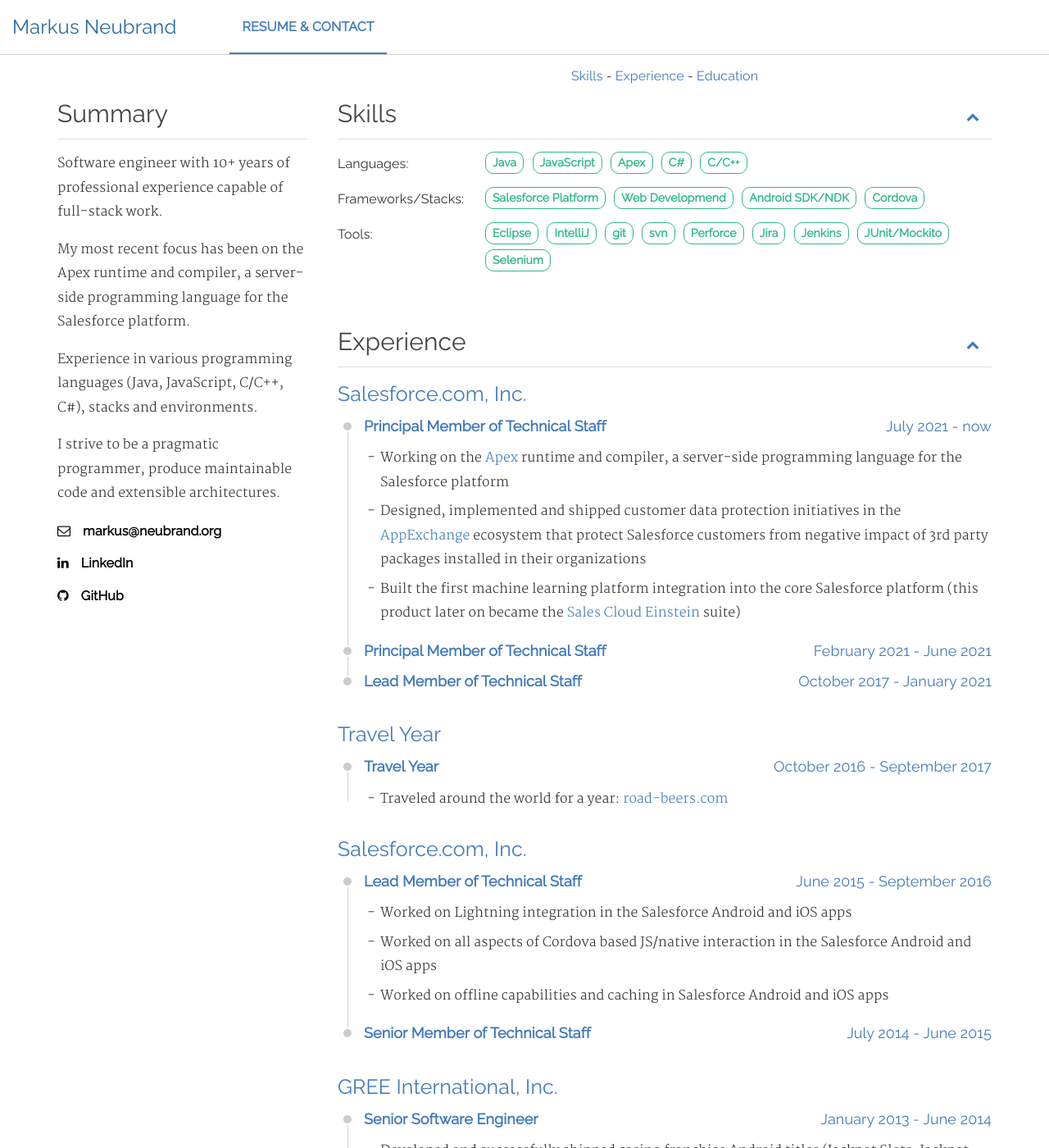
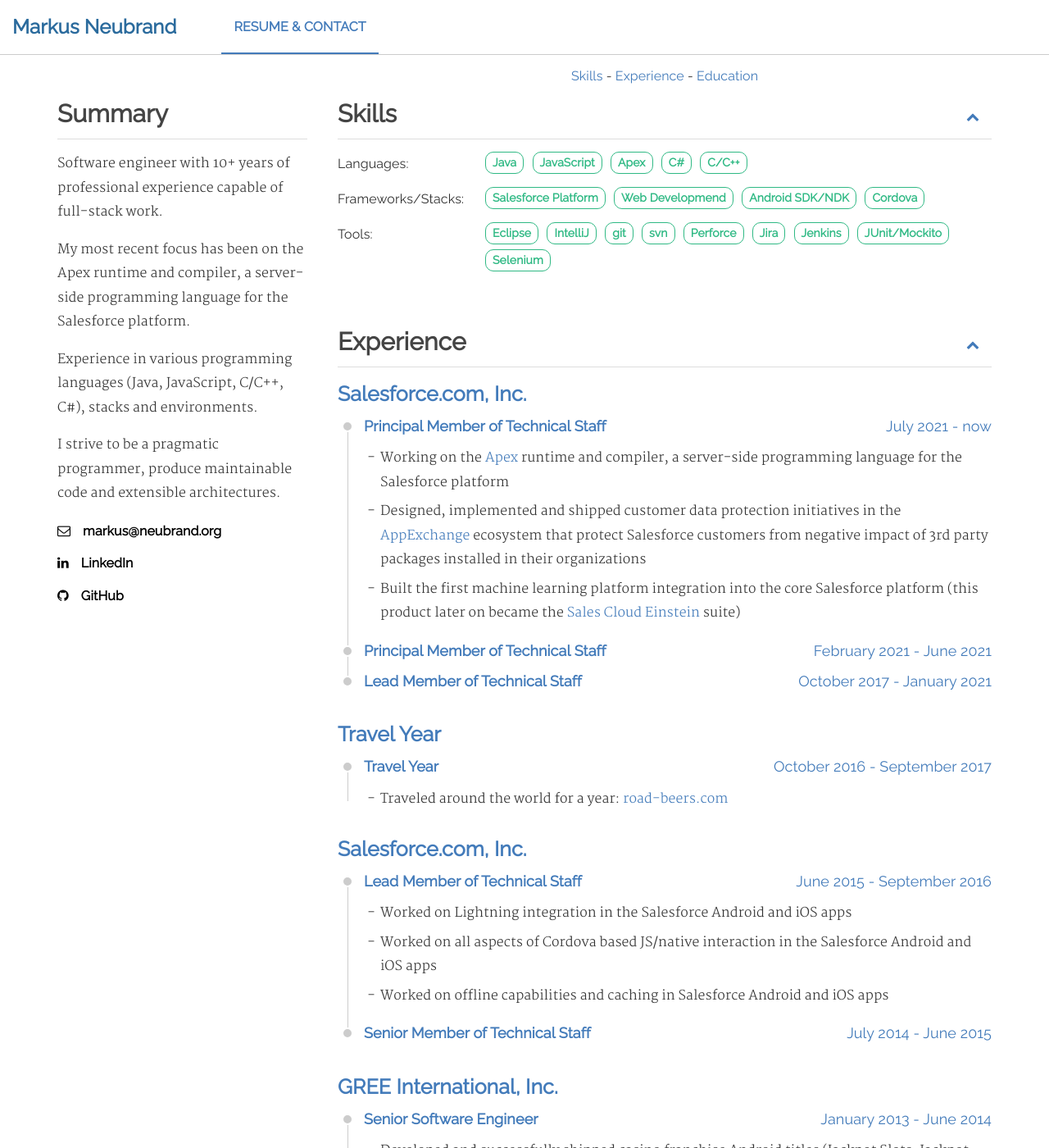
Before and after one commit to mneubrand/mneubrand.github.io, a Jekyll site: the page built from index.html, in a window 1280 px wide and 1400 px high. Shown: the whole window at 82% size. Built offline with Jekyll 4.4.1, drawn with Linux system fonts in a browser that asks for light colours; nearby versions of some CDN libraries.

Commit message:
Font fixes

```diff
--- a/css/main.css
+++ b/css/main.css
@@ -25,6 +25,7 @@
     margin-top: 2px;
     margin-bottom: 10px;
     font-size: 30px;
+    font-weight: bold;
 }
 
 h2 {
@@ -88,7 +89,8 @@
 }
 
 .navbar-brand {
-    margin-right: 50px;
+    margin-right: 40px;
+    font-weight: bold;
 }
 
 .navbar-brand.small {
@@ -483,6 +485,10 @@
     float: left;
 }
 
+.experience .title {
+    font-weight: bold;
+}
+
 .anchor {
     display: block;
     position: relative;
@@ -520,13 +526,13 @@
   bottom: 12px;
 }
 
-.experience ul, .education ul {
+.experience ul {
     list-style-type: "-";
     margin: 6px 0 12px 0;
     padding-left: 18px;
 }
 
-.experience ul div, .education ul div {
+.experience ul div {
     padding-left: 6px;
     margin-bottom: 6px;
 }
--- a/index.html
+++ b/index.html
@@ -95,18 +95,21 @@
 
             <div class="panel-body">
             {% for education in resume.educations %}
-                <div class="education">
-                    <h3 class="text-primary">{{ education.title }}</h3>
-                    <div class="institution text-primary">{{ education.institution }}</div>
+                <div class="experience">
+                    <h3 class="title text-primary">{{ education.title }}</h3>
+
+                    <div class="experience-body">
+                        <div class="name text-primary">{{ education.institution }}</div>
                         <div class="duration text-primary">{{ education.start_date }} - {{ education.end_date }}</div>
                         <div class="clear"></div>
                         {% if education.achievements.size > 0 %}
                         <ul>
                             {% for achievement in education.achievements %}
-                            <li class="achievement">{{ achievement }}</li>
+                                <li class="achievement"><div>{{ achievement }}</div></li>
                             {% endfor %}
                         </ul>
                         {% endif %}
+                    </div>
                 </div>
             {% endfor %}
             </div>
```
Lines whose indentation alone changed are shown as unchanged.
